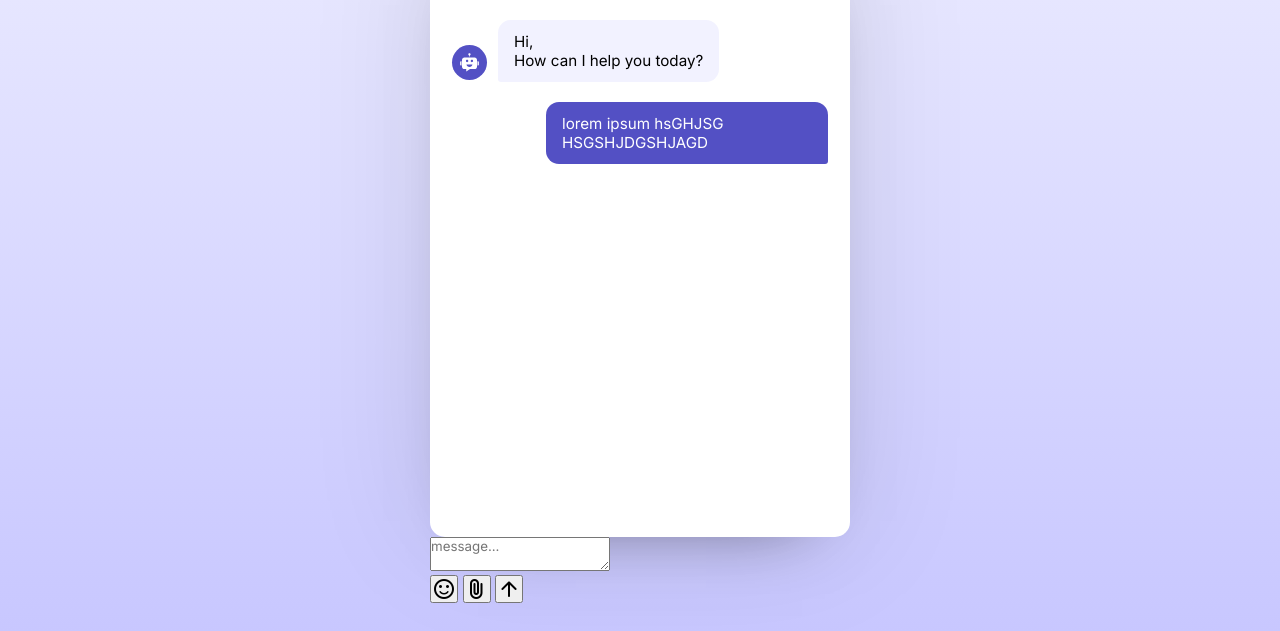
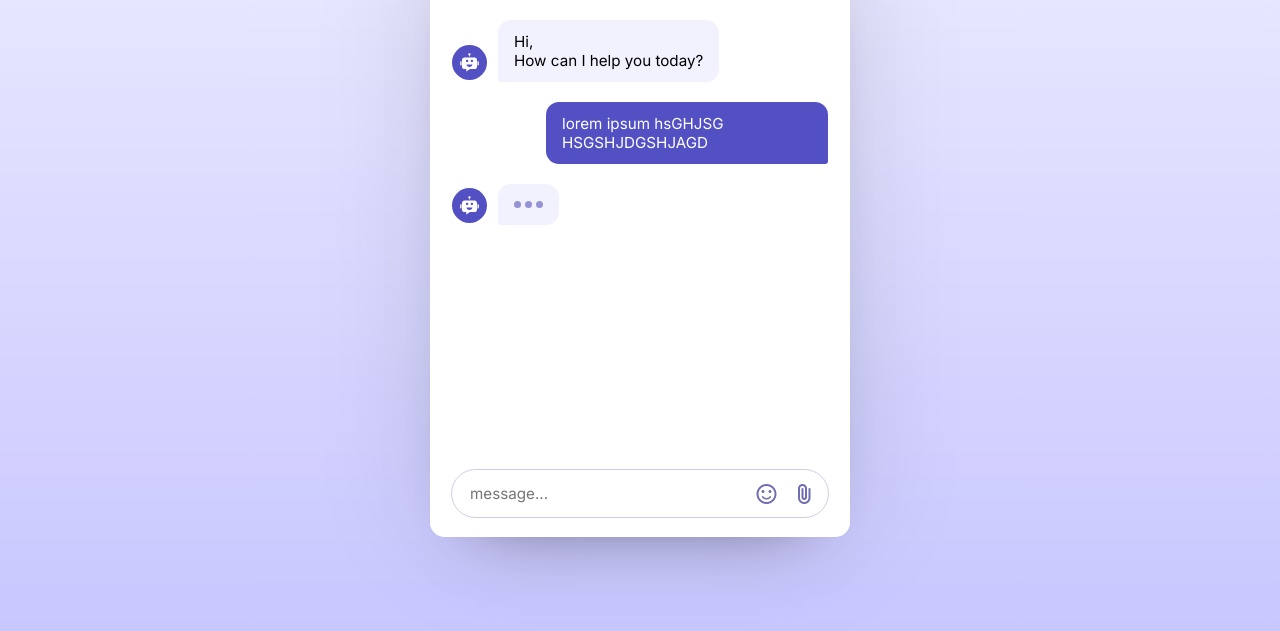
Before and after one commit to hafsa-aarifeen/AI-Chatbot, a plain HTML site: page index.html in a window 1280 px wide. Shown: the part 169-800 px from the top of the page. Drawn offline with nearby package versions, Linux system fonts and the light colour scheme.

Commit message:
HTML/CSS Complete

```diff
--- a/index.html
+++ b/index.html
@@ -35,15 +35,27 @@
             lorem ipsum hsGHJSG HSGSHJDGSHJAGD
           </div>
         </div>
+        <div class="message bot-message thinking">
+          <svg class="bot-avatar" xmlns="http://www.w3.org/2000/svg" width="50" height="50" viewBox="0 0 1024 1024">
+            <path d="M738.3 287.6H285.7c-59 0-106.8 47.8-106.8 106.8v303.1c0 59 47.8 106.8 106.8 106.8h81.5v111.1c0 .7.8 1.1 1.4.7l166.9-110.6 41.8-.8h117.4l43.6-.4c59 0 106.8-47.8 106.8-106.8V394.5c0-59-47.8-106.9-106.8-106.9zM351.7 448.2c0-29.5 23.9-53.5 53.5-53.5s53.5 23.9 53.5 53.5-23.9 53.5-53.5 53.5-53.5-23.9-53.5-53.5zm157.9 267.1c-67.8 0-123.8-47.5-132.3-109h264.6c-8.6 61.5-64.5 109-132.3 109zm110-213.7c-29.5 0-53.5-23.9-53.5-53.5s23.9-53.5 53.5-53.5 53.5 23.9 53.5 53.5-23.9 53.5-53.5 53.5zM867.2 644.5V453.1h26.5c19.4 0 35.1 15.7 35.1 35.1v121.1c0 19.4-15.7 35.1-35.1 35.1h-26.5zM95.2 609.4V488.2c0-19.4 15.7-35.1 35.1-35.1h26.5v191.3h-26.5c-19.4 0-35.1-15.7-35.1-35.1zM561.5 149.6c0 23.4-15.6 43.3-36.9 49.7v44.9h-30v-44.9c-21.4-6.5-36.9-26.3-36.9-49.7 0-28.6 23.3-51.9 51.9-51.9s51.9 23.3 51.9 51.9z"></path>
+          </svg>
+          <div class="message-text">
+            <div class="thinking-indicator">
+              <div class="dot"></div>
+              <div class="dot"></div>
+              <div class="dot"></div>
+            </div>
+          </div>
+        </div>
       </div>
       <!-- chatbot footer -->
       <div class="chat-footer">
         <form action="#" class="chat-form">
-          <textarea placeholder="message..." class="message-input"></textarea>
+          <textarea placeholder="message..." class="message-input" required></textarea>
           <div class="chat-controls">
             <button type="button" class="material-symbols-rounded">sentiment_satisfied</button>
             <button type="button" class="material-symbols-rounded">attach_file</button>
-            <button type="submit" class="material-symbols-rounded">arrow_upward</button>
+            <button type="submit" id="send-message" class="material-symbols-rounded">arrow_upward</button>
           </div>
         </form>
       </div>
--- a/style.css
+++ b/style.css
@@ -16,6 +16,7 @@ body {
     background: linear-gradient(#EEEEFF, #C8C7FF);
 }
 .chatbot-popup {
+    position: relative;
     width: 420px;
     background: #ffff;
     overflow: hidden;
@@ -112,6 +113,10 @@ body {
     background: #F2F2FF;
 }
 
+.chat-body .bot-message.thinking .message-text {
+    padding: 2px 16px;
+}
+
 .chat-body .bot-message .message-text {
     background: #F2F2FF;
     border-radius: 13px 13px 13px 3px;
@@ -123,6 +128,113 @@ body {
     border-radius: 13px 13px 3px 13px ;
 }
 
+.chat-body .bot-message .thinking-indicator {
+    display: flex;
+    gap: 4px;
+    padding-block: 15px;
+}
+
+.chat-body .bot-message .thinking-indicator .dot {
+    height: 7px;
+    width: 7px;
+    opacity: 0.7;
+    border-radius: 50%;
+    background: #6F6BC2;
+    /* animation: dotPulse 1.8s ease-in-out infinite; */
+}
+
+.chat-body .bot-message .thinking-indicator .dot:nth-child(1) {
+    animation-delay: 0.2s;
+}
+
+.chat-body .bot-message .thinking-indicator .dot:nth-child(2) {
+    animation-delay: 0.3s;
+}
+
+.chat-body .bot-message .thinking-indicator .dot:nth-child(3) {
+    animation-delay: 0.4s;
+}
+
+@keyframes dotPulse {
+    0%, 44%{
+        transform: translateY(0);
+    }
+
+    28%{
+        opacity: 0.4;
+        transform: translateY(-4px);
+    }
+    28%{
+        opacity: 0.2;
+    }
+}
+
 .chat-footer {
 position: absolute;
+bottom: 0;
+width: 100%;
+background: #ffff;
+padding: 15px 22px 20px;
 }
+
+.chat-footer .chat-form {
+    display: flex;
+    align-items: center;
+    background: #ffff;
+    border-radius: 32px;
+    outline: 1px solid #CCCCE5;
+}
+
+.chat-footer .chat-form:focus-within {
+    outline: 2px solid #5350C4;
+}
+
+.chat-form .message-input {
+    border: none;
+    outline: none;
+    height: 47px;
+    width: 100%;
+    resize: none;
+    font-size: 0.95rem;
+    padding: 14px 0 13px 18px;
+    border-radius: inherit;
+}
+
+.chat-form .chat-controls {
+    display: flex;
+    height: 47px;
+    gap: 3px;
+    align-items: center;
+    align-self: flex-end;
+    padding-right: 6px;
+}
+
+.chat-form .chat-controls button {
+    height: 35px;
+    width: 35px;
+    border: none;
+    /* font-size: 1.15rem; */
+    cursor: pointer;
+    color: #706DB0;
+    background: none;
+    border-radius: 50%;
+    transition: 0.2s ease;
+}
+
+.chat-form .chat-controls #send-message {
+    color: #ffff;
+    display: none;
+    background: #5350C4;
+}
+
+.chat-form .message-input:valid~.chat-controls #send-message {
+    display: block;
+}
+
+.chat-form .chat-controls #send-message:hover {
+    background: #3d39ac;
+}
+
+.chat-form .chat-controls button:hover {
+    background: #f1f1ff;
+}
```
